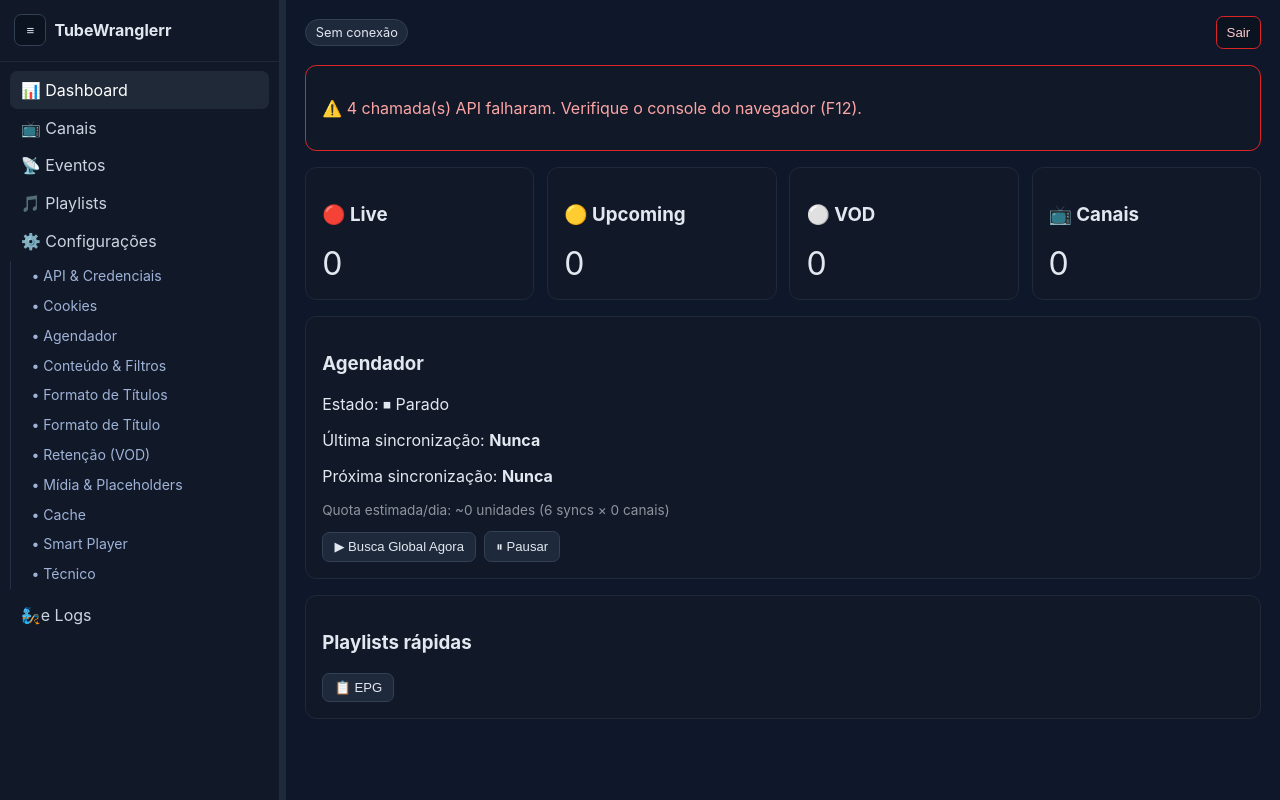
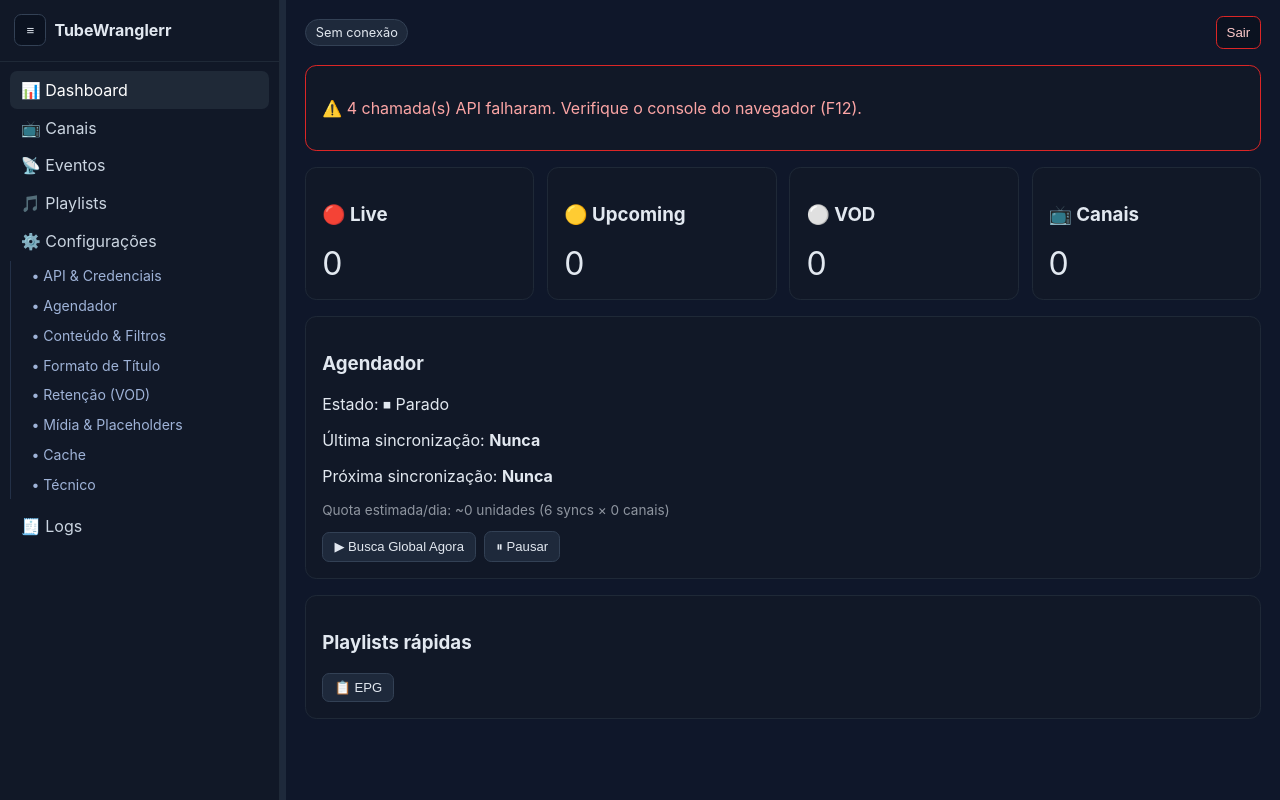
Before and after one commit to catatau597/tube, a website with bundled scripts: page public/index.html in a window 1280 px wide. Built offline with nearby package versions, Linux system fonts and the light colour scheme; files whose address does not match are found by name.

Commit message:
refactor: remover submenus antigos (Cookies, Smart Player, Formato de Títulos)
- Manter apenas Formato de Título (nova versão)
- Reorganizar submenu Settings

```diff
--- a/public/index.html
+++ b/public/index.html
@@ -21,18 +21,15 @@
           <a href="#/settings" data-route>⚙️ Configurações</a>
           <div class="submenu">
             <a href="#/settings/api" data-route>• API & Credenciais</a>
-            <a href="#/settings/cookies" data-route>• Cookies</a>
             <a href="#/settings/scheduler" data-route>• Agendador</a>
             <a href="#/settings/content" data-route>• Conteúdo & Filtros</a>
-            <a href="#/settings/titles" data-route>• Formato de Títulos</a>
             <a href="#/settings/title-format" data-route>• Formato de Título</a>
             <a href="#/settings/retention" data-route>• Retenção (VOD)</a>
             <a href="#/settings/media" data-route>• Mídia & Placeholders</a>
             <a href="#/settings/cache" data-route>• Cache</a>
-            <a href="#/settings/player" data-route>• Smart Player</a>
             <a href="#/settings/tech" data-route>• Técnico</a>
           </div>
-          <a href="#/logs" data-route>🧞e Logs</a>
+          <a href="#/logs" data-route>🧾 Logs</a>
         </nav>
       </aside>
       <div id="sidebar-resizer" class="sidebar-resizer"></div>
```
